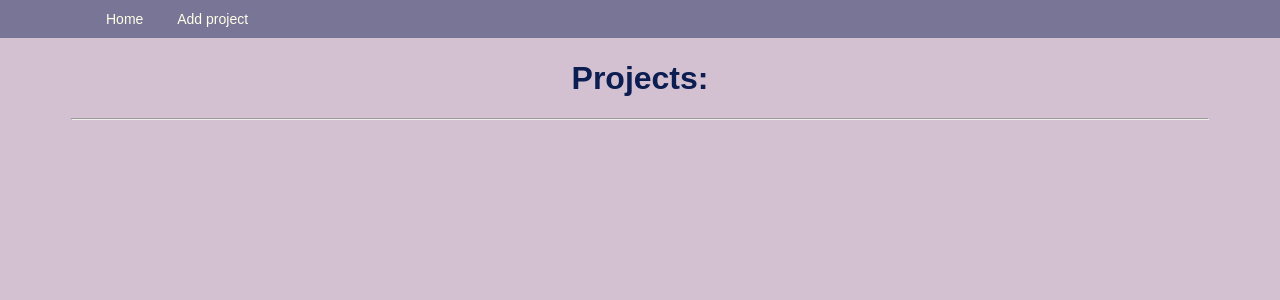
After one commit to tyzo4ka/issue_tracker2, a Django app: page /projects/all in a window 1280 px wide. The commit adds this page. Shown: the top 300 px of the page. Run offline with Django 3.2, Linux system fonts and the light colour scheme; data that the repository does not hold is empty.

Commit message:
Create CRUD for Project

```diff
--- a/source/main/urls.py
+++ b/source/main/urls.py
@@ -16,7 +16,8 @@ Including another URLconf
 from django.contrib import admin
 from django.urls import path
 from webapp.views import IndexView, IssueView, IssueUpdateView, IssueCreateView, IssueDeleteView, StatusView, \
-    TypeView, StatusCreateView, TypeCreateView, StatusUpdateView, TypeUpdateView, TypeDeleteView, StatusDeleteView
+    TypeView, StatusCreateView, TypeCreateView, StatusUpdateView, TypeUpdateView, TypeDeleteView, StatusDeleteView,\
+    ProjectView, ProjectCreateView, ProjectUpdateView, ProjectDeleteView, ProjectDetailView
 
 urlpatterns = [
     path('admin/', admin.site.urls),
@@ -32,5 +33,10 @@ urlpatterns = [
     path("types/add", TypeCreateView.as_view(), name="type_add"),
     path("types/<int:pk>/edit/", TypeUpdateView.as_view(), name="type_update"),
     path('statuses/<int:pk>/delete/', StatusDeleteView.as_view(), name="status_delete"),
-    path('types/<int:pk>/delete/', TypeDeleteView.as_view(), name="type_delete")
+    path('types/<int:pk>/delete/', TypeDeleteView.as_view(), name="type_delete"),
+    path("projects/all", ProjectView.as_view(), name="all_projects"),
+    path("projects/<int:pk>", ProjectDetailView.as_view(), name="project_view"),
+    path("projects/add", ProjectCreateView.as_view(), name="project_add"),
+    path("projects/<int:pk>/edit/", ProjectUpdateView.as_view(), name="project_update"),
+    path("projects/<int:pk>/delete/", ProjectDeleteView.as_view(), name="project_delete")
 ]
--- a/source/webapp/models.py
+++ b/source/webapp/models.py
@@ -6,7 +6,7 @@ class Issue(models.Model):
     description = models.TextField(max_length=5000, null=True, blank=True, verbose_name="Full description")
     status = models.ForeignKey("Status", on_delete=models.PROTECT, null=False, blank=False, verbose_name="Status")
     type = models.ForeignKey("Type", on_delete=models.PROTECT, null=False, blank=False, verbose_name="Type")
-    project = models.ForeignKey("Project", on_delete=models.CASCADE, null=True, blank=False, verbose_name="Project")
+    project = models.ForeignKey("Project", on_delete=models.PROTECT, null=True, blank=False, verbose_name="Project")
     created_date = models.DateTimeField(auto_now_add=True, verbose_name="Date created")
 
     def __str__(self):
@@ -24,7 +24,6 @@ class Type(models.Model):
     name = models.CharField(max_length=20, verbose_name='name')
 
     def __str__(self):
-        self.name = self.name
         return self.name
 
 
@@ -33,3 +32,6 @@ class Project(models.Model):
     description = models.TextField(max_length=3000, null=True, blank=True, verbose_name='Project description')
     created_date = models.DateTimeField(auto_now_add=True, verbose_name="Date created")
     updated_date = models.DateTimeField(auto_now=True, verbose_name="Date updated")
+
+    def __str__(self):
+        return self.name
--- a/source/webapp/templates/issue/index.html
+++ b/source/webapp/templates/issue/index.html
@@ -4,6 +4,7 @@
     <li><a href="{% url 'issue_add' %}">Add Issue</a></li>
     <li><a href="{% url 'all_statuses' %}">Statuses</a></li>
     <li><a href="{% url 'all_types' %}">Types</a></li>
+    <li><a href="{% url 'all_projects' %}">Projects</a></li>
 {% endblock %}
 
 {% block content %}
--- /dev/null
+++ b/source/webapp/templates/project/projects.html
@@ -0,0 +1,18 @@
+{% extends 'base.html' %}
+
+{% block menu %}
+    <li><a href="{% url 'project_add' %}">Add project</a></li>
+{% endblock %}
+
+{% block content %}
+    <h1>Projects:</h1>
+    <hr/>
+    {% for project in projects %}
+        <p>{{ project.name }}</p>
+        <p>
+            <a href="{% url 'project_update' project.pk %}">Edit</a>
+            <a href="{% url "project_delete" project.pk %}">Delete</a>
+        </p>
+        <hr/>
+    {% endfor %}
+{% endblock %}
--- a/source/webapp/views/__init__.py
+++ b/source/webapp/views/__init__.py
@@ -1,3 +1,4 @@
 from .issue_views import IndexView, IssueView, IssueCreateView, IssueUpdateView, IssueDeleteView
 from .status_views import StatusView, StatusDeleteView, StatusUpdateView, StatusCreateView
 from .type_views import TypeDeleteView, TypeUpdateView, TypeCreateView, TypeView
+from .project_views import ProjectView, ProjectDetailView, ProjectCreateView, ProjectUpdateView, ProjectDeleteView
--- /dev/null
+++ b/source/webapp/views/project_views.py
@@ -0,0 +1,44 @@
+from django.urls import reverse, reverse_lazy
+from webapp.forms import ProjectForm
+from webapp.models import Project
+from django.views.generic import ListView, DetailView, CreateView, UpdateView, DeleteView
+
+
+class ProjectView(ListView):
+    context_object_name = 'projects'
+    model = Project
+    template_name = 'project/projects.html'
+    ordering = ['-created_date']
+
+
+class ProjectDetailView(DetailView):
+    template_name = 'project/project_detail.html'
+    context_object_name = "project"
+    model = Project
+
+
+class ProjectCreateView(CreateView):
+    model = Project
+    template_name = "project/create_project.html"
+    form_class = ProjectForm
+
+    def get_success_url(self):
+        return reverse("project_view", kwargs={"pk": self.object.pk})
+
+
+class ProjectUpdateView(UpdateView):
+    model = Project
+    form_class = ProjectForm
+    template_name = "project/update_project.html"
+    context_object_name = "project"
+
+    def get_success_url(self):
+        return reverse("project_view", kwargs={"pk": self.object.pk})
+
+
+class ProjectDeleteView(DeleteView):
+    form_class = ProjectForm
+    template_name = "project/delete_project.html"
+    model = Project
+    success_url = reverse_lazy("all_projects")
+    context_object_name = "project"
```
Also changed, not shown: source/webapp/forms.py (+7 -1 lines), source/webapp/templates/project/create_project.html (added, +8 -0 lines), source/webapp/templates/project/delete_project.html (added, +10 -0 lines), source/webapp/templates/project/project_detail.html (added, +10 -0 lines), source/webapp/templates/project/update_project.html (added, +8 -0 lines).
